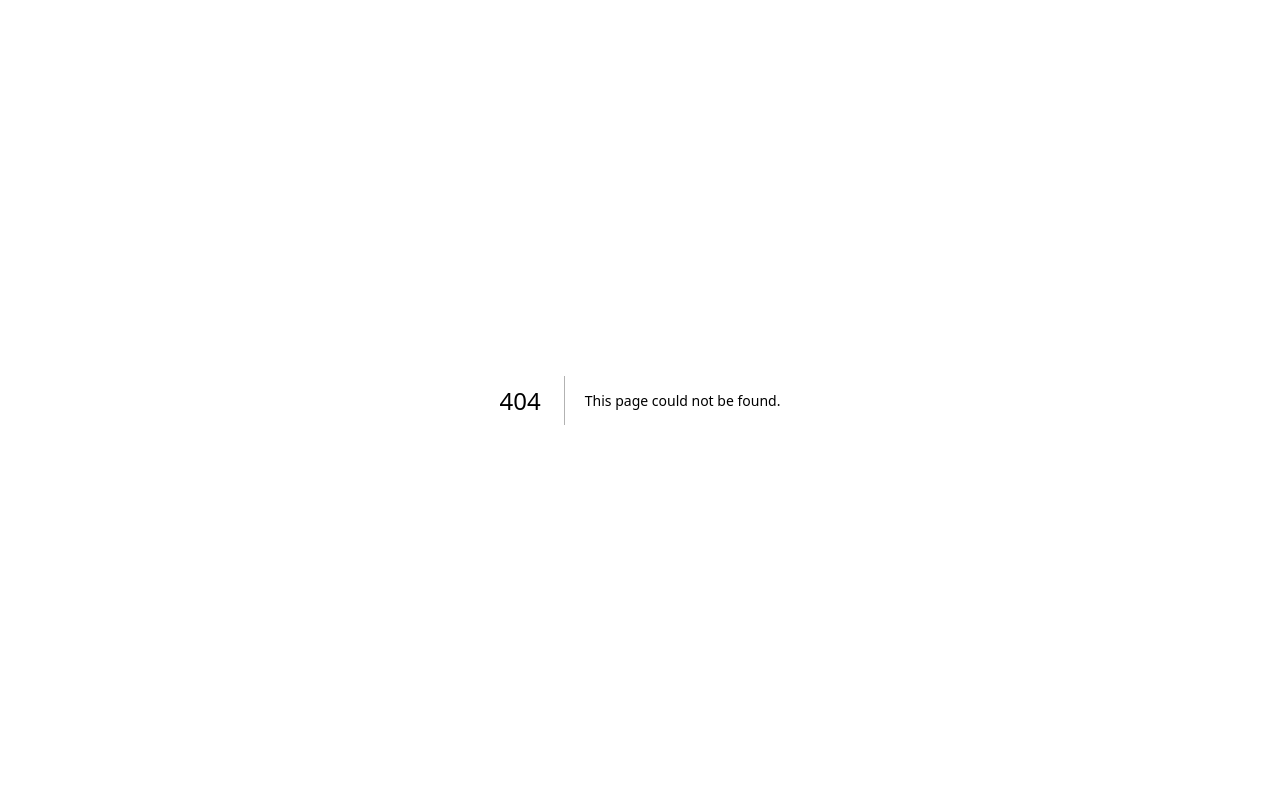
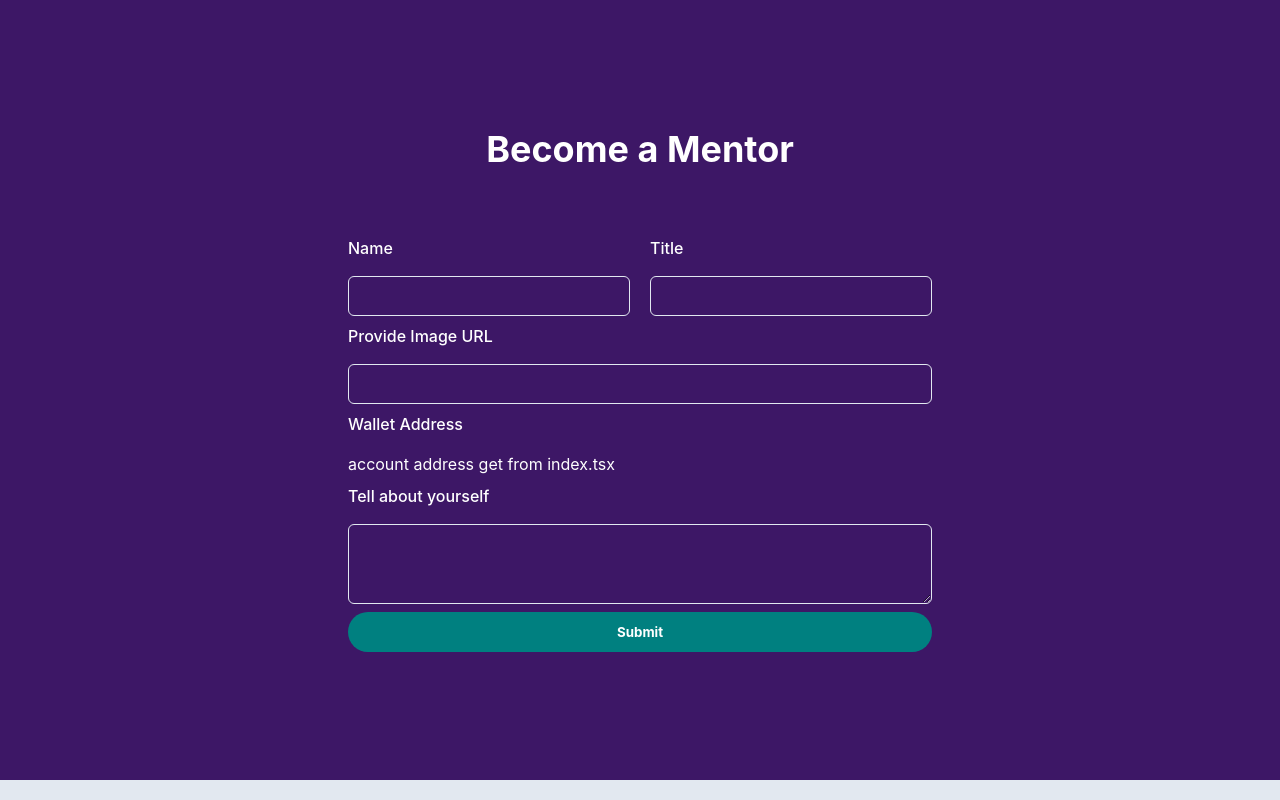
Before and after one commit to quaintrelle7/Mentor-Verse, a Next.js app: page /Mentor/BecomeMentor in a window 1280 px wide. Before the commit this address had no page. Built offline with nearby package versions, Linux system fonts and the light colour scheme.

Commit message:
changed theme

```diff
--- a/Component/Navbar/Navbar.tsx
+++ b/Component/Navbar/Navbar.tsx
@@ -34,7 +34,7 @@ const Navbar: React.FC = () => {
     return <div style={{ position: "sticky", top: "0", zIndex: 1 }}>
 
 
-        <Flex bg={"black"}
+        <Flex bg={"brand.100"}
             height="60px"
             color="white"
 
@@ -80,7 +80,7 @@ const Navbar: React.FC = () => {
                         {showProfile && (
                             <Box marginLeft={-40} bg={"white"} mt={10} position={"absolute"} width={"200px"} height={"200px"} >
 
-                                <Text color={"black"}>{account}</Text>
+                                <Text color={"brand.100"}>{account}</Text>
                             </Box>
                         )}
                     </Box>
--- a/chakra/theme.ts
+++ b/chakra/theme.ts
@@ -6,12 +6,10 @@ import { Button } from "./button";
 export const theme = extendTheme({
   colors: {
     brand: {
-      100: "#47d2af",
-      200: "#2db895",
-      50: "#70dcc1",
-      // ...
-      800: "#0f3d32",
-      900: "#051411",
+      100: "#3D1766",
+      200: "#6F1AB6",
+      300: "#FF0032",
+      400: "#CD0404",
     },
   },
 
@@ -29,6 +27,5 @@ export const theme = extendTheme({
 
   components: {
     Button,
-
   },
 });
--- /dev/null
+++ b/pages/Mentor/BecomeMentor.tsx
@@ -0,0 +1,121 @@
+import React from 'react';
+import {
+    FormControl,
+    FormLabel,
+    FormErrorMessage,
+    FormHelperText,
+    Box, Input, Flex, Stack, Button, Center, Textarea, Text, Heading
+} from '@chakra-ui/react'
+
+import { useState } from 'react';
+
+type BecomeMentorProps = {
+
+};
+
+const BecomeMentor: React.FC<BecomeMentorProps> = () => {
+
+    const [name, setName] = useState('');
+    const [title, setTitle] = useState('');
+    const [image, setImage] = useState('');
+    const [desc, setDesc] = useState('');
+
+    const [buttonText, setButtonText] = useState("Send");
+
+    // Setting success or failure messages states
+    const [showSuccessMessage, setShowSuccessMessage] = useState(false);
+    const [showFailureMessage, setShowFailureMessage] = useState(false);
+
+
+    const handleSubmitTwo = async (e: React.FormEvent) => {
+        e.preventDefault();
+
+        // let isValidForm = handleValidation();
+        setButtonText("Sending");
+
+
+
+
+
+
+
+
+
+
+        setShowSuccessMessage(true);
+        setShowFailureMessage(false);
+
+        setButtonText("Send");
+
+
+
+
+    };
+
+    return (
+        <Center bg="brand.100" color={"white"} width={"100%"} height={"780px"} overflow={"initial"}>
+            <Stack alignItems={"center"}>
+                <Heading>Become a Mentor</Heading>
+                <br></br>
+                <br></br>
+                <form onSubmit={handleSubmitTwo}>
+                    <Stack>
+
+                        <Flex>  <Stack flexGrow={1}>
+
+
+
+                            <FormLabel htmlFor='fullname'> Name</FormLabel>
+                            <Input type='text' value={name}
+                                onChange={(e) => {
+                                    setName(e.target.value);
+                                }}
+                                name="fullname" />
+
+                        </Stack>
+
+                            <Stack marginLeft={5} flexGrow={1}>
+                                <FormLabel htmlFor='email'>Title</FormLabel>
+                                <Input type="email"
+                                    name="email"
+                                    value={title}
+                                    onChange={(e) => {
+                                        setTitle(e.target.value);
+                                    }} />
+                            </Stack></Flex>
+
+
+
+                        <FormLabel htmlFor='subject'>Provide Image URL</FormLabel>
+                        <Input type="text"
+                            name="subject"
+                            value={image}
+                            onChange={(e) => {
+                                setImage(e.target.value);
+                            }} />
+                        <FormLabel htmlFor='subject'>Wallet Address</FormLabel>
+                        <Text>account address get from index.tsx</Text>
+                        <FormLabel htmlFor='message'>Tell about yourself</FormLabel>
+                        <Textarea name="message"
+                            value={desc}
+                            onChange={(e) => {
+                                setDesc(e.target.value);
+                            }} maxHeight={"250px"} />
+
+
+
+                        <Button bg="teal" type='submit' >Submit</Button>
+
+
+
+                        {showSuccessMessage && <Text align={"center"} color={"brand.200"} fontWeight={600}>Message Sent Successfully!</Text>}
+                        {showFailureMessage && <Text align={"center"} color={"red"} fontWeight={400}>Could not deliver the message, please check all the fields and try again!</Text>}
+                    </Stack>
+
+                    {/* <FormHelperText>We'll never share your email.</FormHelperText> */}
+                </form>
+            </Stack>
+        </Center>
+    )
+}
+export default BecomeMentor;
```
Also changed, not shown: Component/Home/Homepage.tsx (+4 -4 lines), pages/Mentor/FindMentor.tsx (added, +47 -0 lines), pages/Profile/MyProfile.tsx (added, +38 -0 lines).
